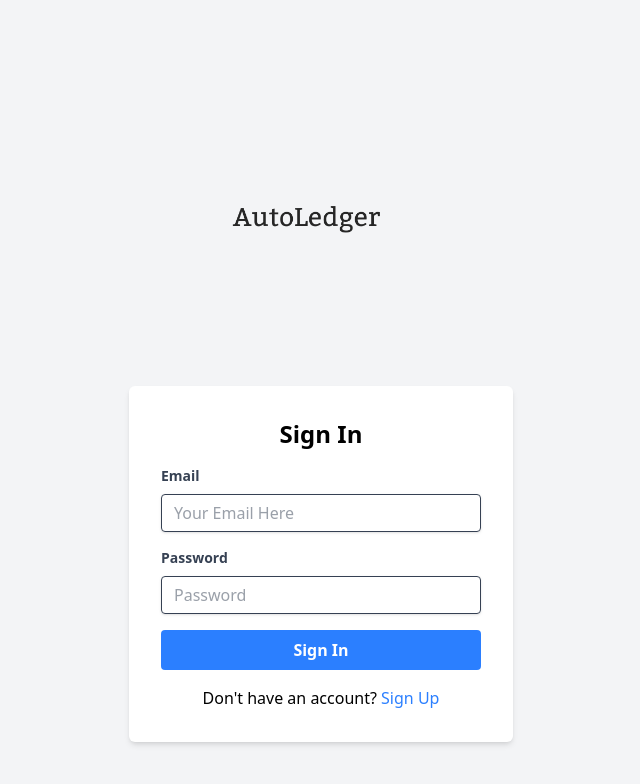
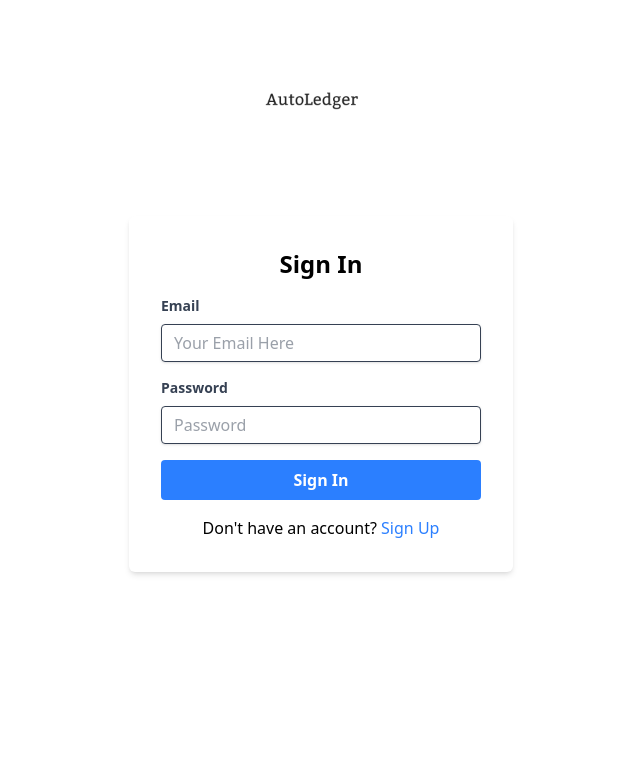
Before and after one commit to ankitdubey93/AutoLedger, a React (Vite) app in the folder client/: page / in a window 1280 px wide. Shown: the top 784 px of the page, without its empty margins (319-959 px from the left). Built offline with nearby package versions, Linux system fonts and the light colour scheme.

Commit message:
fixed css issues homepage

```diff
--- a/client/src/Pages/HomePage.tsx
+++ b/client/src/Pages/HomePage.tsx
@@ -79,15 +79,16 @@ const HomePage: React.FC = () => {
     };
 
     return (
-        <div className="flex flex-col items-center justify-center bg-gray-100 min-h-screen">
-            <div className="mb-2">
+        <div className="flex flex-col items-center justify-start">
+            <div>
                 <img
+                    width={200}
                     src={Logo}
                     alt="AutoLedger Logo"
                     className="max-w-xs mx-auto"
                 />
             </div>
-            <div className="bg-white p-8 rounded-md shadow-md w-96">
+            <div className="bg-white p-8 rounded-md shadow-md w-96 mt-4">
                 <h2 className="text-2xl font-semibold mb-4 text-center">
                     {error && (
                         <p className="text-red-500 text-sm mb-2">{error}</p>
```
